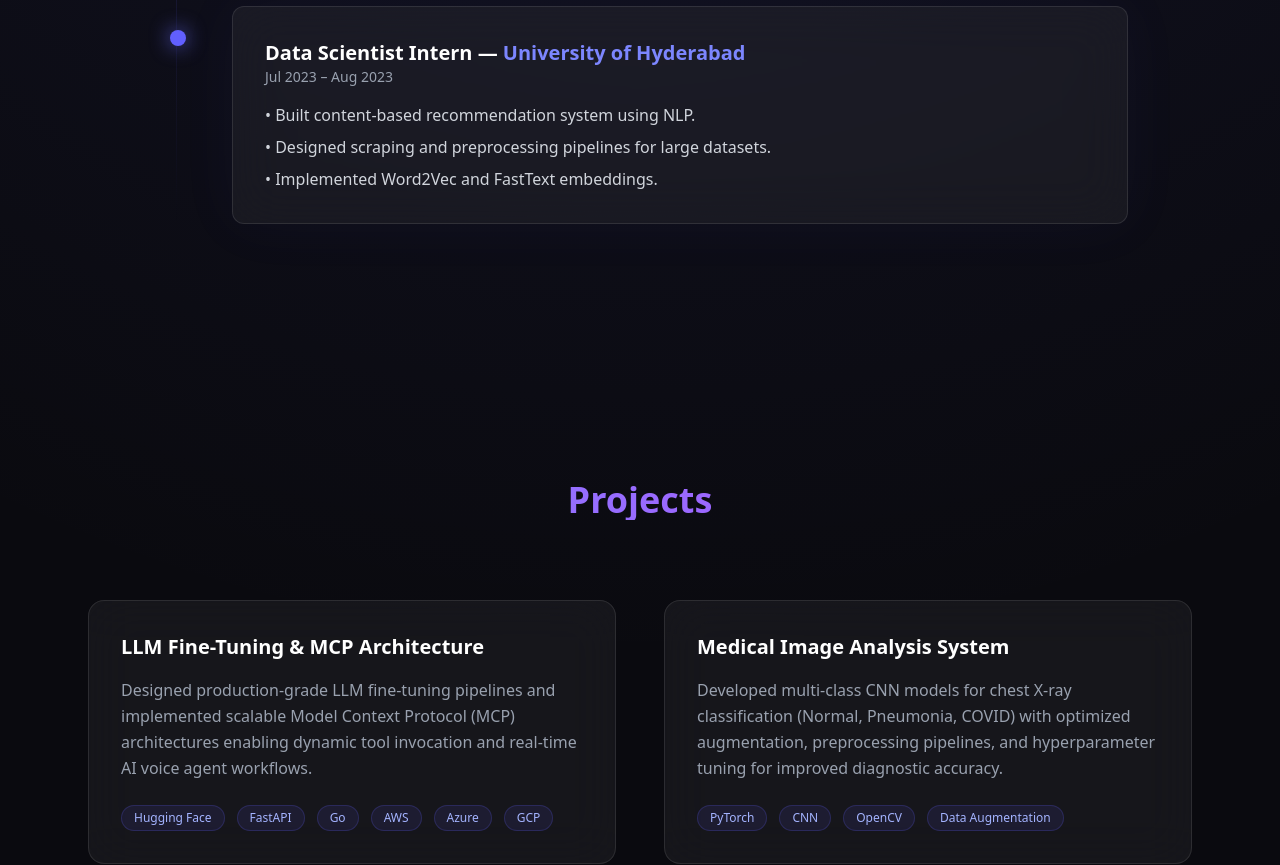
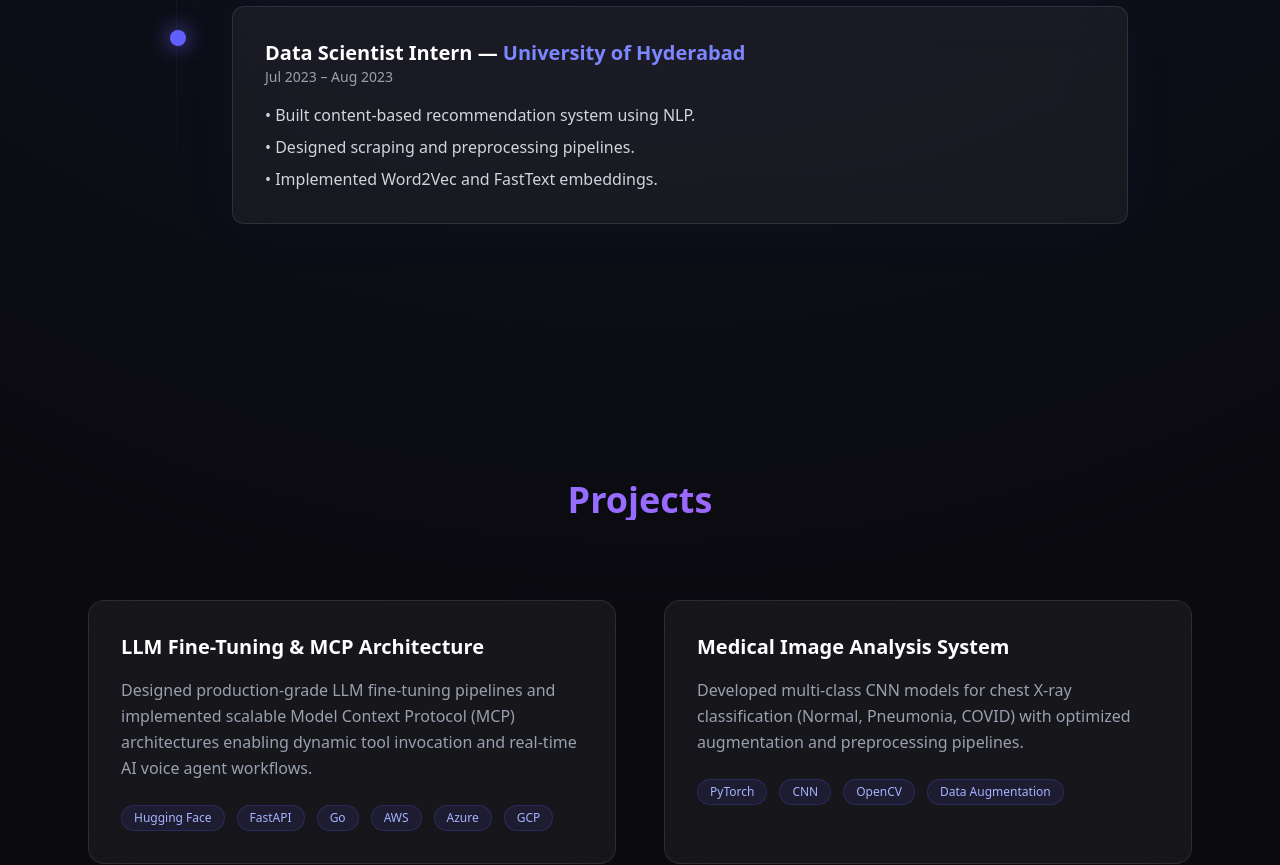
Before and after one commit to sumokshaparhi/portfolio, a Next.js app: page / in a window 1280 px wide. Shown: the part 2400-3265 px from the top of the page. Built offline with nearby package versions, Linux system fonts and the light colour scheme.

Commit message:
Fix projects and skills arrays

```diff
--- a/src/components/Contact.tsx
+++ b/src/components/Contact.tsx
@@ -1,38 +1,21 @@
 "use client";
 
-import { motion } from "framer-motion";
+import SectionWrapper from "../components/SectionWrapper";
 
 export default function Contact() {
   return (
-    <section id="contact" className="py-32 px-6 max-w-4xl mx-auto text-center">
-      <motion.h2
-        className="text-4xl font-semibold mb-8"
-        initial={{ opacity: 0, y: 30 }}
-        whileInView={{ opacity: 1, y: 0 }}
-        transition={{ duration: 0.6 }}
-        viewport={{ once: true }}
-      >
+    <SectionWrapper className="py-32 px-6 max-w-4xl mx-auto text-center" id="contact">
+
+      <h2 className="text-4xl font-semibold mb-8">
         Let’s Connect
-      </motion.h2>
+      </h2>
 
-      <motion.p
-        className="text-gray-400 mb-12 max-w-xl mx-auto"
-        initial={{ opacity: 0 }}
-        whileInView={{ opacity: 1 }}
-        transition={{ delay: 0.2, duration: 0.6 }}
-        viewport={{ once: true }}
-      >
+      <p className="text-gray-400 mb-12 max-w-xl mx-auto">
         Open to ML / LLM engineering roles, research collaborations,
         and high-impact AI system projects.
-      </motion.p>
+      </p>
 
-      <motion.div
-        className="flex flex-wrap justify-center gap-6"
-        initial={{ opacity: 0 }}
-        whileInView={{ opacity: 1 }}
-        transition={{ delay: 0.4, duration: 0.6 }}
-        viewport={{ once: true }}
-      >
+      <div className="flex flex-wrap justify-center gap-6">
         <a
           href="mailto:parhisumoksha7327@gmail.com"
           className="bg-gradient-to-r from-blue-600 to-purple-600 px-6 py-3 rounded-lg shadow-lg shadow-blue-600/30 hover:opacity-90 transition"
@@ -55,7 +38,8 @@ export default function Contact() {
         >
           GitHub
         </a>
-      </motion.div>
-    </section>
+      </div>
+
+    </SectionWrapper>
   );
 }
--- a/src/components/Experience.tsx
+++ b/src/components/Experience.tsx
@@ -1,6 +1,6 @@
 "use client";
 
-import { motion } from "framer-motion";
+import SectionWrapper from "../components/SectionWrapper";
 
 const experiences = [
   {
@@ -30,7 +30,7 @@ const experiences = [
     period: "Jul 2023 – Aug 2023",
     points: [
       "Built content-based recommendation system using NLP.",
-      "Designed scraping and preprocessing pipelines for large datasets.",
+      "Designed scraping and preprocessing pipelines.",
       "Implemented Word2Vec and FastText embeddings.",
     ],
   },
@@ -38,43 +38,26 @@ const experiences = [
 
 export default function Experience() {
   return (
-    <section id="experience" className="py-32 px-6 max-w-5xl mx-auto relative">
-      {/* Section Title */}
-      <motion.h2
-        className="text-4xl font-semibold mb-20 text-center bg-gradient-to-r from-indigo-400 to-purple-500 bg-clip-text text-transparent"
-        initial={{ opacity: 0, y: 30 }}
-        whileInView={{ opacity: 1, y: 0 }}
-        transition={{ duration: 0.6 }}
-        viewport={{ once: true }}
-      >
+    <SectionWrapper className="py-32 px-6 max-w-5xl mx-auto relative" id="experience">
+
+      <h2 className="text-4xl font-semibold mb-20 text-center bg-gradient-to-r from-indigo-400 to-purple-500 bg-clip-text text-transparent">
         Experience
-      </motion.h2>
+      </h2>
 
-      {/* Timeline Container */}
       <div className="relative">
-        {/* Vertical Line */}
         <div className="absolute left-6 top-0 bottom-0 w-px bg-gradient-to-b from-indigo-500/40 via-indigo-500/20 to-transparent" />
 
         <div className="space-y-20">
           {experiences.map((exp, index) => (
-            <motion.div
-              key={index}
-              initial={{ opacity: 0, x: -40 }}
-              whileInView={{ opacity: 1, x: 0 }}
-              transition={{ duration: 0.6, delay: index * 0.1 }}
-              viewport={{ once: true }}
-              className="relative pl-20"
-            >
-              {/* Glowing Dot — LOCKED TO LINE */}
+            <div key={index} className="relative pl-20">
+
               <div className="absolute left-[18px] top-6 z-10">
                 <div className="w-4 h-4 rounded-full bg-indigo-500 shadow-[0_0_20px_rgba(99,102,241,0.9)]" />
               </div>
 
-              {/* Experience Card */}
               <div className="bg-white/5 backdrop-blur-xl border border-white/10 rounded-xl p-8 shadow-[0_0_60px_rgba(99,102,241,0.05)] hover:shadow-[0_0_80px_rgba(99,102,241,0.15)] transition duration-500">
                 <h3 className="text-xl font-semibold">
-                  {exp.role} —{" "}
-                  <span className="text-indigo-400">{exp.company}</span>
+                  {exp.role} — <span className="text-indigo-400">{exp.company}</span>
                 </h3>
 
                 <p className="text-sm text-gray-400 mb-4">{exp.period}</p>
@@ -85,10 +68,12 @@ export default function Experience() {
                   ))}
                 </ul>
               </div>
-            </motion.div>
+
+            </div>
           ))}
         </div>
       </div>
-    </section>
+
+    </SectionWrapper>
   );
 }
--- a/src/components/Projects.tsx
+++ b/src/components/Projects.tsx
@@ -1,8 +1,7 @@
 "use client";
 
-import { motion } from "framer-motion";
+import SectionWrapper from "../components/SectionWrapper";
 
-export default function Projects() {
 const projects = [
   {
     title: "LLM Fine-Tuning & MCP Architecture",
@@ -11,44 +10,38 @@ export default function Projects() {
   },
   {
     title: "Medical Image Analysis System",
-      desc: "Developed multi-class CNN models for chest X-ray classification (Normal, Pneumonia, COVID) with optimized augmentation, preprocessing pipelines, and hyperparameter tuning for improved diagnostic accuracy.",
+    desc: "Developed multi-class CNN models for chest X-ray classification (Normal, Pneumonia, COVID) with optimized augmentation and preprocessing pipelines.",
     tech: ["PyTorch", "CNN", "OpenCV", "Data Augmentation"],
   },
   {
     title: "Bitcoin Price Forecasting",
-      desc: "Built ARIMA and SARIMA-based time series forecasting models with ADF stationarity testing, Box-Cox transformations, and structured evaluation pipelines for cryptocurrency market trend analysis.",
+    desc: "Built ARIMA and SARIMA-based time series forecasting models with ADF stationarity testing and structured evaluation pipelines.",
     tech: ["ARIMA", "SARIMA", "Time Series", "ADF Test"],
   },
   {
     title: "Breast Cancer Prediction System",
-      desc: "Engineered supervised ML models using Random Forest, SVM, XGBoost, and Logistic Regression with feature selection, cross-validation, and hyperparameter tuning to enhance predictive robustness.",
+    desc: "Engineered ML models using Random Forest, SVM, XGBoost, and Logistic Regression with cross-validation and hyperparameter tuning.",
     tech: ["Scikit-learn", "XGBoost", "SVM", "Random Forest"],
   },
 ];
 
+export default function Projects() {
   return (
-    <section id="projects" className="py-32 px-6 max-w-6xl mx-auto">
-      <motion.h2
-        className="text-4xl font-semibold mb-20 text-center bg-gradient-to-r from-indigo-400 to-purple-500 bg-clip-text text-transparent"
-        initial={{ opacity: 0, y: 30 }}
-        whileInView={{ opacity: 1, y: 0 }}
-        transition={{ duration: 0.6 }}
-        viewport={{ once: true }}
+    <SectionWrapper
+      id="projects"
+      className="py-32 px-6 max-w-6xl mx-auto"
     >
+      <h2 className="text-4xl font-semibold mb-20 text-center bg-gradient-to-r from-indigo-400 to-purple-500 bg-clip-text text-transparent">
         Projects
-      </motion.h2>
+      </h2>
 
       <div className="grid md:grid-cols-2 gap-12">
         {projects.map((project, index) => (
-          <motion.div
+          <div
             key={index}
-            initial={{ opacity: 0, y: 40 }}
-            whileInView={{ opacity: 1, y: 0 }}
-            transition={{ duration: 0.6, delay: index * 0.1 }}
-            viewport={{ once: true }}
             className="group relative bg-white/5 backdrop-blur-xl border border-white/10 rounded-2xl p-8 transition duration-500 hover:border-indigo-500/40 hover:shadow-[0_0_80px_rgba(99,102,241,0.15)]"
           >
-            {/* Glow overlay on hover */}
+            {/* Hover Glow Overlay */}
             <div className="absolute inset-0 rounded-2xl bg-gradient-to-br from-indigo-500/0 via-purple-500/0 to-indigo-500/0 group-hover:from-indigo-500/5 group-hover:via-purple-500/5 group-hover:to-indigo-500/5 transition duration-500 pointer-events-none" />
 
             <h3 className="text-xl font-semibold mb-4">
@@ -59,7 +52,6 @@ export default function Projects() {
               {project.desc}
             </p>
 
-            {/* Tech Tags */}
             <div className="flex flex-wrap gap-3">
               {project.tech.map((tech, i) => (
                 <span
@@ -70,9 +62,9 @@ export default function Projects() {
                 </span>
               ))}
             </div>
-          </motion.div>
+          </div>
         ))}
       </div>
-    </section>
+    </SectionWrapper>
   );
 }
--- /dev/null
+++ b/src/components/SectionWrapper.tsx
@@ -0,0 +1,26 @@
+"use client";
+
+import { motion } from "framer-motion";
+
+export default function SectionWrapper({
+  children,
+  className = "",
+  id,
+}: {
+  children: React.ReactNode;
+  className?: string;
+  id?: string;
+}) {
+  return (
+    <motion.section
+      id={id}
+      className={className}
+      initial={{ opacity: 0, y: 40 }}
+      whileInView={{ opacity: 1, y: 0 }}
+      transition={{ duration: 0.7, ease: "easeOut" }}
+      viewport={{ once: true }}
+    >
+      {children}
+    </motion.section>
+  );
+}
--- a/src/components/Skills.tsx
+++ b/src/components/Skills.tsx
@@ -1,6 +1,6 @@
 "use client";
 
-import { motion } from "framer-motion";
+import SectionWrapper from "../components/SectionWrapper";
 
 const skillCategories = [
   {
@@ -31,25 +31,18 @@ const skillCategories = [
 
 export default function Skills() {
   return (
-    <section id="skills" className="py-32 px-6 max-w-6xl mx-auto">
-      <motion.h2
-        className="text-4xl font-semibold mb-20 text-center bg-gradient-to-r from-indigo-400 to-purple-500 bg-clip-text text-transparent"
-        initial={{ opacity: 0, y: 30 }}
-        whileInView={{ opacity: 1, y: 0 }}
-        transition={{ duration: 0.6 }}
-        viewport={{ once: true }}
-      >
+    <SectionWrapper
+      id="skills"
+      className="py-32 px-6 max-w-6xl mx-auto"
+    >
+      <h2 className="text-4xl font-semibold mb-20 text-center bg-gradient-to-r from-indigo-400 to-purple-500 bg-clip-text text-transparent">
         Technical Skills
-      </motion.h2>
+      </h2>
 
       <div className="grid md:grid-cols-2 gap-16">
         {skillCategories.map((category, index) => (
-          <motion.div
+          <div
             key={index}
-            initial={{ opacity: 0, y: 40 }}
-            whileInView={{ opacity: 1, y: 0 }}
-            transition={{ duration: 0.6, delay: index * 0.08 }}
-            viewport={{ once: true }}
             className="bg-white/5 backdrop-blur-xl border border-white/10 rounded-2xl p-8 hover:border-indigo-500/30 transition duration-500"
           >
             <h3 className="text-xl font-semibold mb-6 text-indigo-400">
@@ -66,9 +59,9 @@ export default function Skills() {
                 </span>
               ))}
             </div>
-          </motion.div>
+          </div>
         ))}
       </div>
-    </section>
+    </SectionWrapper>
   );
 }
```
Also changed, not shown: src/components/About.tsx (+15 -30 lines). Lines whose indentation alone changed are shown as unchanged.
